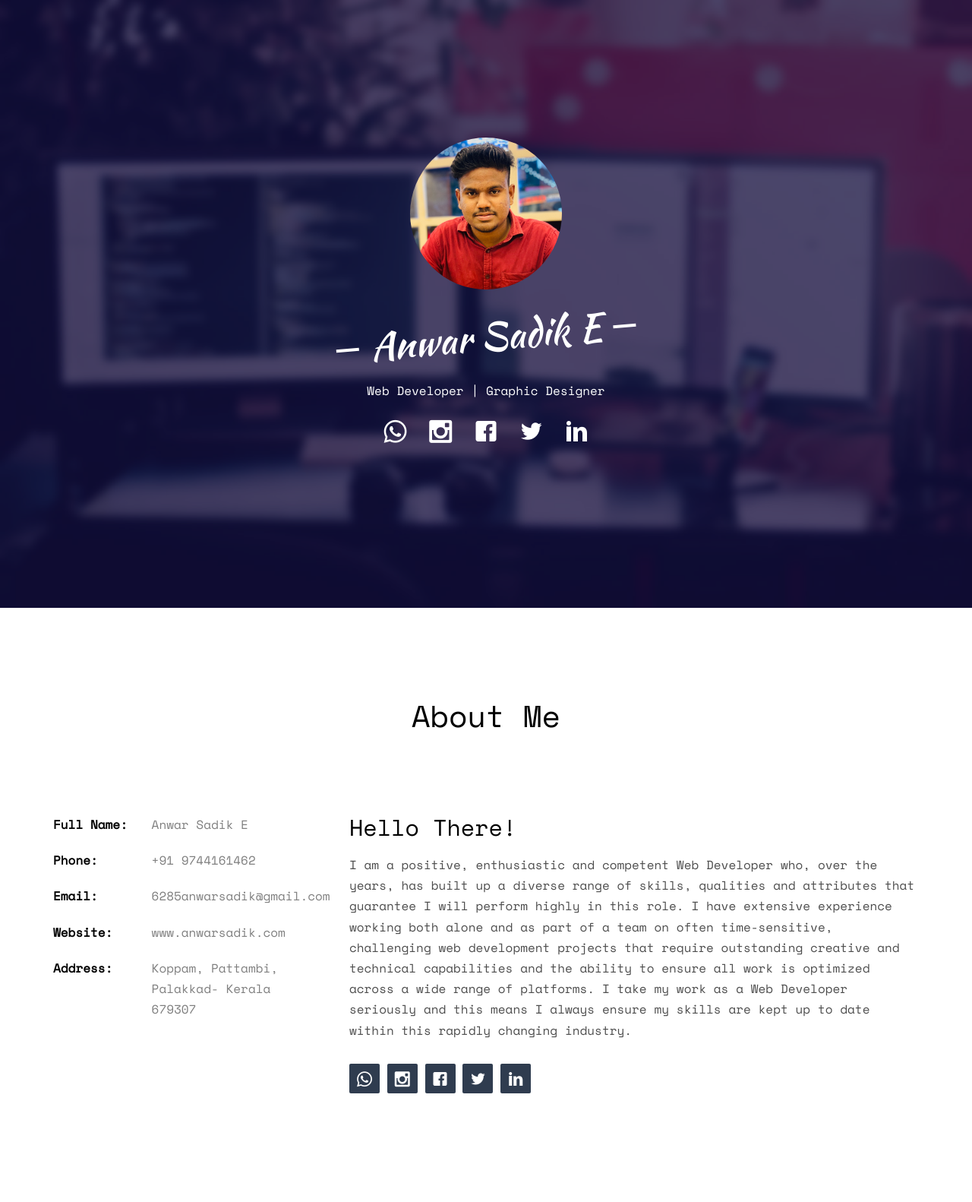
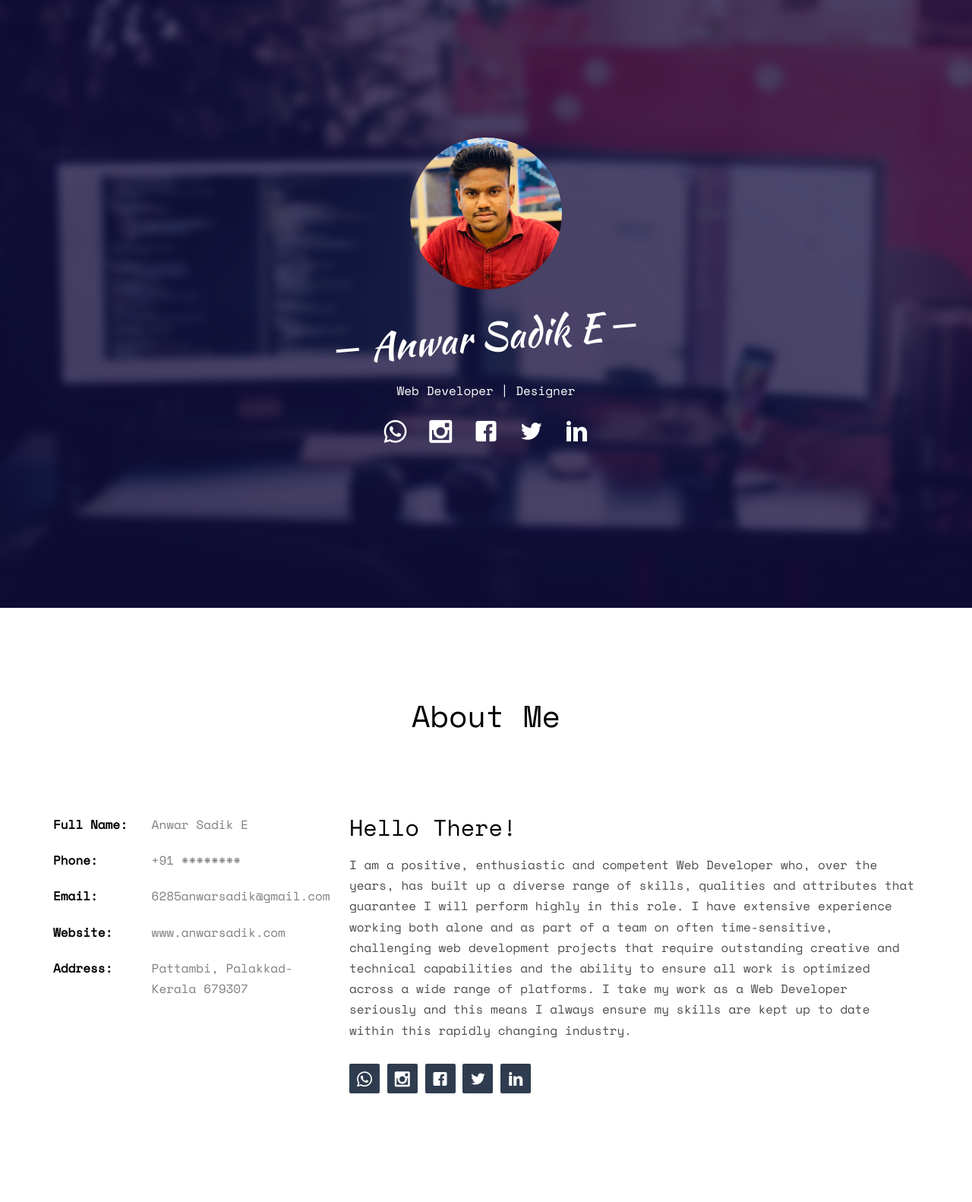
Before and after one commit to 6285anwar/anwarsadik, a Django app: page / in a window 1280 px wide. Shown: the top 1582 px of the page at 76% size. Run offline with Django 4.2, Linux system fonts and the light colour scheme; some libraries are stand-ins or nearby versions; some web fonts are replaced.

Commit message:
Update anwar.html

```diff
--- a/templates/anwar.html
+++ b/templates/anwar.html
@@ -291,7 +291,7 @@
                             <div class="display-tc js-fullheight animate-box" data-animate-effect="fadeIn">
                                 <div class="profile-thumb"></div>
                                 <h1><span>Anwar Sadik E</span></h1>
-                                <h3><span>Web Developer | Graphic Designer</span></h3>
+                                <h3><span>Web Developer | Designer</span></h3>
                                 <p>
                                 <ul class="fh5co-social-icons">
                                     <li><a href="https://api.whatsapp.com/send?phone=9744161462"><i
@@ -327,14 +327,14 @@
                         <ul class="info">
                             <li><span class="first-block">Full Name:</span><span class="second-block">Anwar Sadik
                                     E</span></li>
-                            <li><span class="first-block">Phone:</span><span class="second-block">+91 9744161462</span>
+                            <li><span class="first-block">Phone:</span><span class="second-block">+91 ********</span>
                             </li>
                             <li><span class="first-block">Email:</span><span
                                     class="second-block">6285anwarsadik@gmail.com</span></li>
                             <li><span class="first-block">Website:</span><a href="http://anwarsadik.com"><span
                                         class="second-block">www.anwarsadik.com</span></a></li>
                             <li><span class="first-block">Address:</span><span class="second-block">
-                                    Koppam, Pattambi, Palakkad- Kerala 679307</span></li>
+                                    Pattambi, Palakkad- Kerala 679307</span></li>
                         </ul>
                     </div>
                     <div class="col-md-8">
```
